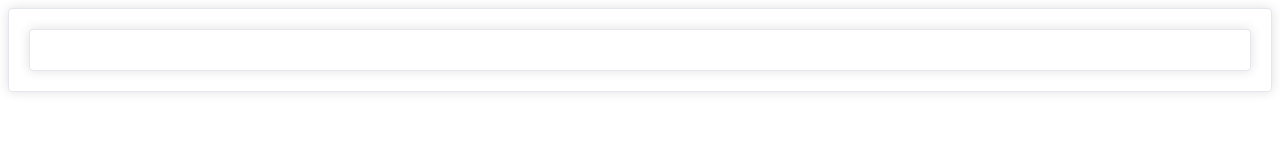
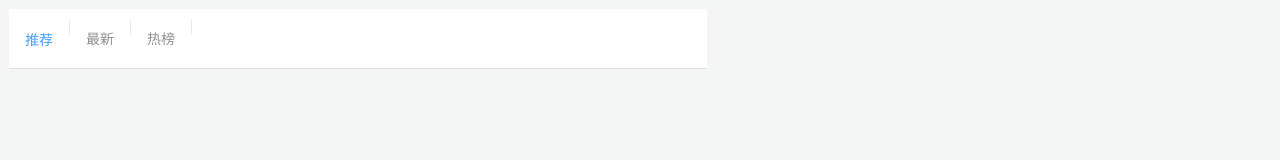
Before and after one commit to thresh111/thresh111-JueJin_id9527, a Nuxt app: page /Home in a window 1280 px wide. Shown: the top 160 px of the page. Built offline with nearby package versions, Linux system fonts and the light colour scheme.

Commit message:
finished a menu UI

```diff
--- /dev/null
+++ b/assets/style/main.css
@@ -0,0 +1,4 @@
+ /* main.css 全局CCSS */
+ body {
+   background-color: #f4f5f5;
+ }
--- a/components/Article.vue
+++ b/components/Article.vue
@@ -1,11 +1,58 @@
 <template>
-  <div>
-    <el-card>
-      <el-card />
-    </el-card>
+  <div class="homeBody">
+    <div class="articleBody">
+      <header class="listHeader">
+        <client-only>
+          <el-menu class="el-menu-demo" mode="horizontal" default-active="1">
+            <el-menu-item index="1">推荐</el-menu-item>
+            <a class="rightLine"></a>
+            <el-menu-item index="2">最新</el-menu-item>
+            <a class="rightLine"></a>
+            <el-menu-item index="3">热榜</el-menu-item>
+            <a class="rightLine"></a>
+          </el-menu>
+        </client-only>
+      </header>
+    </div>
   </div>
 </template>
 
-<script lang="ts"></script>
+<script lang="ts" setup></script>
 
-<style lang="less" scoped></style>
+<style lang="less" scoped>
+.homeBody {
+  // border-radius: 2px;
+  height: 100%;
+  // max-width: 960px;
+  background-color: #f4f5f5;
+}
+.articleBody {
+  width: 700px;
+}
+.listHeader {
+  border: 1px solid hsla(0, 0, 59.2, 0.1);
+}
+
+.el-menu-item {
+  color: #909090;
+  line-height: normal;
+  padding: 0.5rem 1rem;
+  transition: none;
+}
+.el-menu--horizontal {
+  border-right: inherit;
+}
+.el-menu--horizontal .el-menu-item:not(.is-disabled):focus,
+.el-menu--horizontal .el-menu-item:not(.is-disabled):hover {
+  background-color: white;
+}
+.el-menu--horizontal > .el-menu-item.is-active {
+  border-bottom: none;
+}
+
+.rightLine {
+  height: 16px;
+  border-right: solid 1px hsla(0, 0%, 59.2%, 0.2);
+  margin-top: 10px;
+}
+</style>
--- a/nuxt.config.ts
+++ b/nuxt.config.ts
@@ -1,4 +1,5 @@
 // https://nuxt.com/docs/api/configuration/nuxt-config
 export default defineNuxtConfig({
-  modules: ['@element-plus/nuxt']
+  modules: ['@element-plus/nuxt'],
+  css: ['@/assets/style/main.css']
 })
--- a/package.json
+++ b/package.json
@@ -24,5 +24,8 @@
     "nuxt": "^3.1.1",
     "prettier": "^2.8.3",
     "typescript": "^4.9.5"
+  },
+  "dependencies": {
+    "less": "^4.1.3"
   }
 }
```
Also changed, not shown: 1 other file (tests, documents, lock files or other folders).
